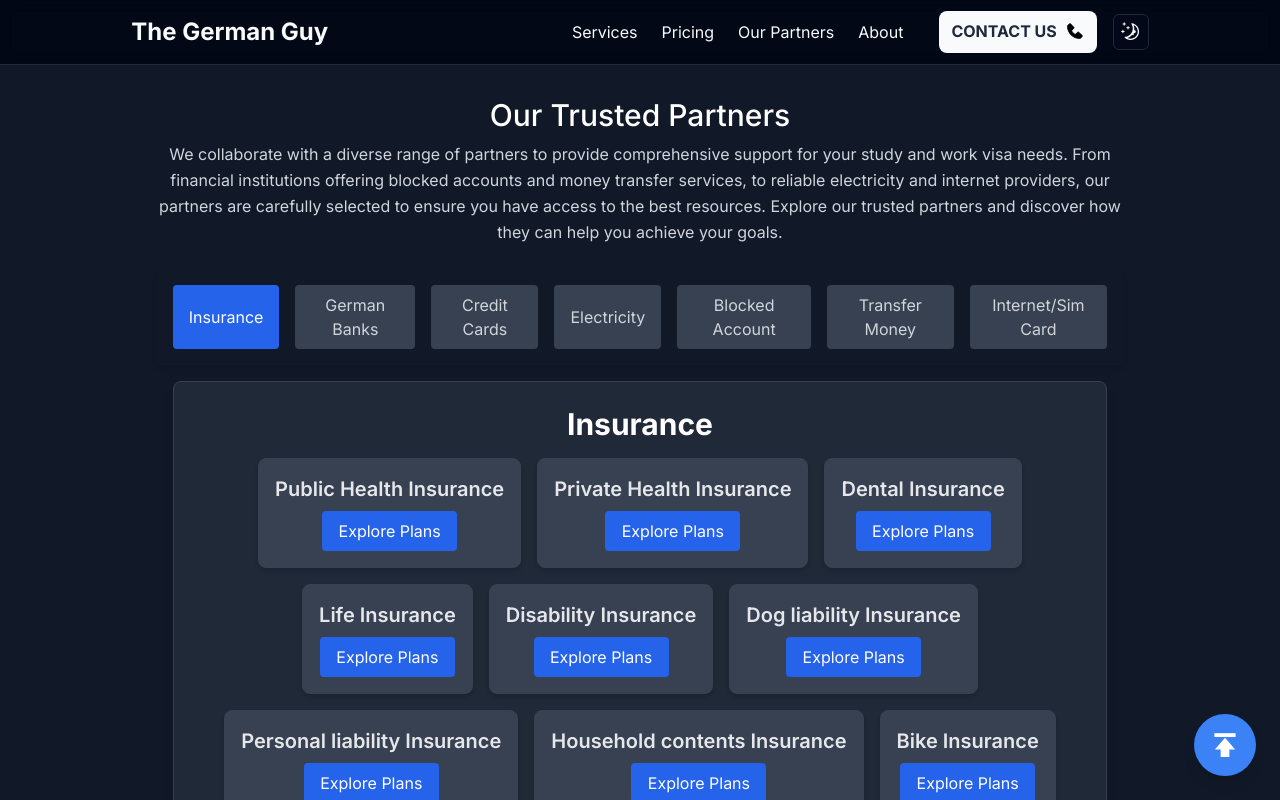
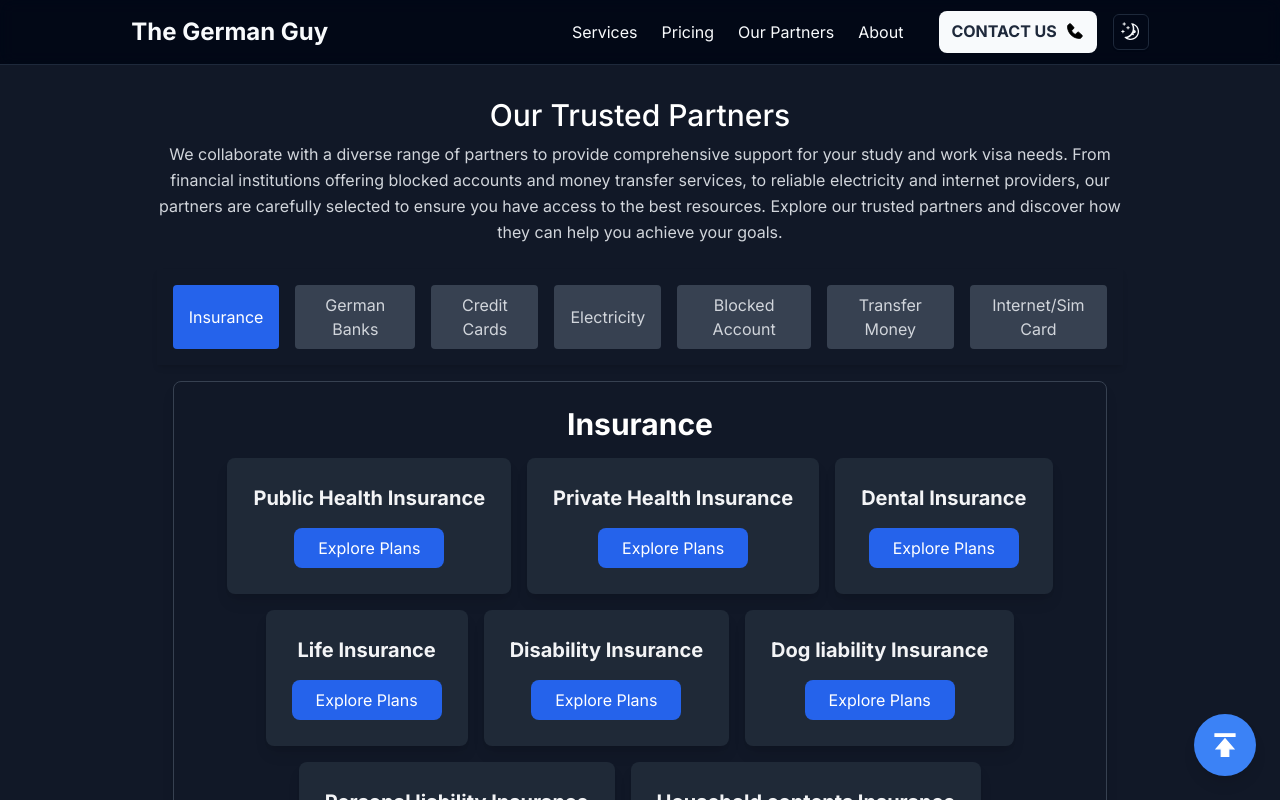
Before and after one commit to janak1998/the-german-guy, a Next.js app: page /partners in a window 1280 px wide. Shown: the top 800 px of the page. Built offline with nearby package versions, Linux system fonts and the light colour scheme.

Commit message:
added partners page

```diff
--- a/app/partners/page.js
+++ b/app/partners/page.js
@@ -1,4 +1,5 @@
 "use client";
+import Link from "next/link";
 import React, { useEffect, useState, useRef } from "react";
 
 const Page = () => {
@@ -220,7 +221,7 @@
               </div>
             ) : (
               // Desktop View: Tab Buttons
-              <div className="flex justify-center gap-4">
+              <div className="hidden lg:flex justify-center gap-4">
                 {Object.keys(partners).map((type) => (
                   <button
                     key={type}
@@ -244,7 +245,7 @@
                 key={type}
                 ref={(el) => (sectionsRefs.current[index] = el)} // Add ref to section
                 data-type={type}
-                className="partner-section mb-8 border border-gray-400 dark:border-gray-700 py-6 rounded-lg lg:px-4 dark:bg-gray-800 shadow-lg"
+                className="partner-section mb-8 border border-gray-400 dark:border-gray-700 py-6 rounded-lg lg:px-4 dark:bg-gray-900 shadow-lg"
               >
                 <h2 className="text-2xl lg:text-3xl text-primary dark:text-white text-center font-bold title-font mb-4">
                   {type}
@@ -253,18 +254,19 @@
                   {services.map(({ name, btn_label, url }, idx) => (
                     <div
                       key={idx}
-                      className="card border dark:border-gray-700 rounded-lg overflow-hidden w-42 h-42 dark:bg-gray-700 shadow-md"
+                      className="card border-2 border-transparent hover:border-blue-600 rounded-lg overflow-hidden w-42 h-42 bg-white dark:bg-gray-800 shadow-lg hover:shadow-xl transition-all duration-300 transform hover:scale-105"
                     >
-                      <div className="p-4 flex flex-col justify-between items-center h-full">
-                        <h3 className="card-title text-xl font-semibold text-center mb-2 text-primary dark:text-gray-200">
+                      <div className="p-6 flex flex-col justify-between items-center h-full">
+                        <h3 className="card-title text-xl font-bold text-center mb-4 text-primary dark:text-gray-100">
                           {name}
                         </h3>
-                        <a
+                        <Link
                           href={url}
-                          className="btn btn-primary bg-blue-600 text-white py-2 px-4 rounded hover:bg-blue-700 transition duration-300 text-center w-[150px] lg:w-[135px]"
+                          target="_blank"
+                          className="btn btn-primary bg-blue-600 text-white py-2 px-5 rounded-lg hover:bg-blue-700 transition duration-300 w-[165px] lg:w-[150px] text-center"
                         >
                           {btn_label}
-                        </a>
+                        </Link>
                       </div>
                     </div>
                   ))}
--- a/components/Navbar.jsx
+++ b/components/Navbar.jsx
@@ -41,7 +41,7 @@
               </li>
               <li>
                 <Link
-                  href="/#"
+                  href="/partners"
                   className="block py-2 md:py-0 hover:text-blue-500"
                 >
                   Our Partners
@@ -98,12 +98,18 @@
                           </Link>
                         </li>
                         <li>
-                          <Link href="/#pricing" className=" block py-2 md:py-0">
+                          <Link
+                            href="/#pricing"
+                            className=" block py-2 md:py-0"
+                          >
                             Pricing
                           </Link>
                         </li>
                         <li>
-                          <Link href="/#" className=" block py-2 md:py-0">
+                          <Link
+                            href="/partners"
+                            className=" block py-2 md:py-0"
+                          >
                             Our Partners
                           </Link>
                         </li>
--- a/tailwind.config.js
+++ b/tailwind.config.js
@@ -56,7 +56,7 @@
         sm: "calc(var(--radius) - 4px)",
       },
       screens: {
-        lg: "1025px",
+        lgx: "1025px",
       },
     },
   },
```
